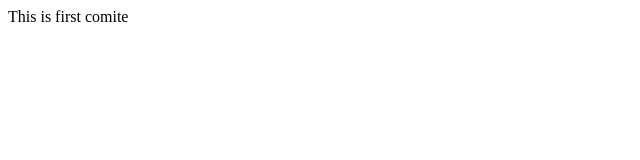
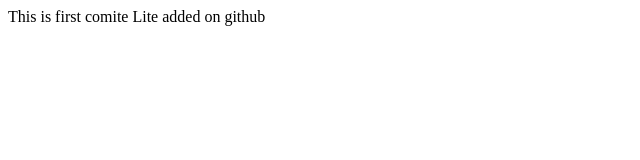
Before and after one commit to DenysSergiienko/hm1, a plain HTML site: page index.html in a window 1280 px wide. Shown: the whole page, without its empty margins (0-640 px from the left). Drawn offline with Linux system fonts and the light colour scheme.

Commit message:
Update index.html

```diff
--- a/index.html
+++ b/index.html
@@ -7,6 +7,7 @@
 <body>
 
 This is first comite
+	Lite added on github
 
 
 </body>
```
